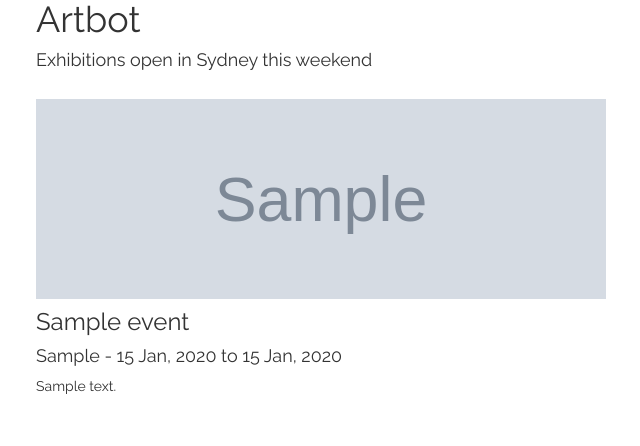
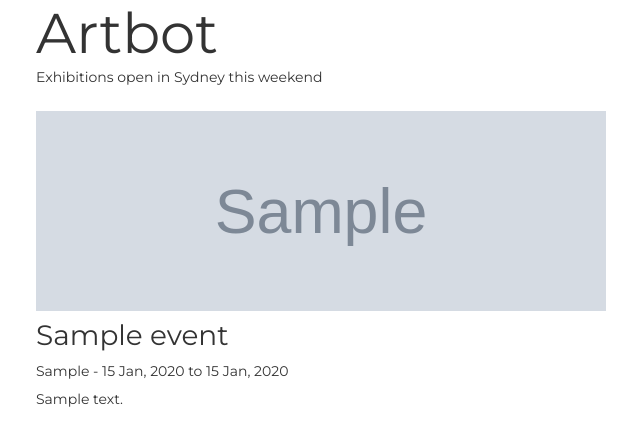
Before and after one commit to coreymcdermott/artbot, a Django app: template artbot_website/templates/index.html in a window 1280 px wide. Shown: the top 446 px of the page, without its empty margins (319-959 px from the left). Run offline with Django 3.2, Linux system fonts and the light colour scheme; the template is opened without the code that fills it: values that come from a table or form of the project are taken from there, others are empty; tables that the repository leaves empty hold one stand-in row (values such as "Sample post"); grey boxes marked "Sample" are stand-in pictures; some libraries are stand-ins or nearby versions.

Commit message:
Improved Typography. Raleway replaced with Montserrat and headers sized according to augmented fourth scale for increase contrast and clarity. Margins now specified in rem instead of px.

```diff
--- a/artbot_website/static/css/artbot.css
+++ b/artbot_website/static/css/artbot.css
@@ -1,11 +1,26 @@
+html { font-size: 1em; }
+
 body {
-  font-family: "Raleway", "HelveticaNeue", "Helvetica Neue", Helvetica, Arial, sans-serif;
+  font-family: Montserrat;
+  font-weight: 400;
+  line-height: 1.45;
+  color: #333;
 }
 
-h1 { margin-top: 0; margin-bottom: 10; }
-h2 { margin-top: 0; margin-bottom: 10; }
-h3 { margin-top: 0; margin-bottom: 10; }
-h4 { margin-top: 0; margin-bottom: 10; }
+p { margin-bottom: 0.5rem; }
+
+h1, h2, h3, h4 {
+  margin-top: 0;
+  font-weight: 400;
+  line-height: 1.2;
+}
+
+h1 { font-size: 3.998em; margin-bottom: 0 }
+h2 { font-size: 2.827em; margin-bottom: 0.5rem; }
+h3 { font-size: 1.999em; margin-bottom: 0.5rem; }
+h4 { font-size: 1.414em; margin-bottom: 0.5rem; }
+
+small, .font_small { font-size: 0.707em; }
 
 ul {
   list-style-type: none;
@@ -14,7 +29,7 @@ ul {
 }
 
 li img {
-  margin: 0 0 10px 0;
+  margin: 0 0 0.5rem 0;
   width: 100%;
   height: 200px;
   object-fit: cover;
@@ -26,13 +41,13 @@ li p {
 }
 
 li a, a:link, a:visited, a:active, a:hover {
-  color: #333333;
+  color: #333;
   text-decoration: none !important;
 }
 
 li {
   overflow: auto;
-  margin-bottom: 30px;
+  margin-bottom: 1.5rem;
 }
 
 .container {
@@ -40,5 +55,5 @@ li {
 }
 
 .header{
-  margin: 0 0 30px 0;
+  margin: 0 0 1.5rem 0;
 }
--- a/artbot_website/templates/index.html
+++ b/artbot_website/templates/index.html
@@ -7,7 +7,6 @@
   <meta http-equiv="X-UA-Compatible" content="IE=edge">
   <meta name="viewport" content="width=device-width, initial-scale=1">
   <title>Artbot</title>
-  <link href="//fonts.googleapis.com/css?family=Raleway:400,300,600" rel="stylesheet" type="text/css">
   <link href='https://fonts.googleapis.com/css?family=Montserrat:400,700' rel='stylesheet' type='text/css'>
   <link rel="stylesheet" href="{% static 'css/bootstrap.min.css' %}">
   <link rel="stylesheet" href="{% static 'css/artbot.css' %}">
@@ -17,7 +16,7 @@
   <div class="container">
     <div class = "header">
       <h1>Artbot</h1>
-      <h4>Exhibitions open in Sydney this weekend</h4>
+      <p>Exhibitions open in Sydney this weekend</p>
     </div>
     <div>
       {% if events %}
@@ -27,7 +26,7 @@
           <a href="{{ event.url }}">
             <img src="{{ event.image }}"></img>
             <h3>{{ event.title }}</h3>
-            <h4>{{ event.venue }} - {{ event.start | conditional_date }} to {{ event.end | conditional_date }}</h4>
+            <p>{{ event.venue }} - {{ event.start | conditional_date }} to {{ event.end | conditional_date }}</p>
             <p>{{ event.description }}</p>
           </a>
         </li>
```
